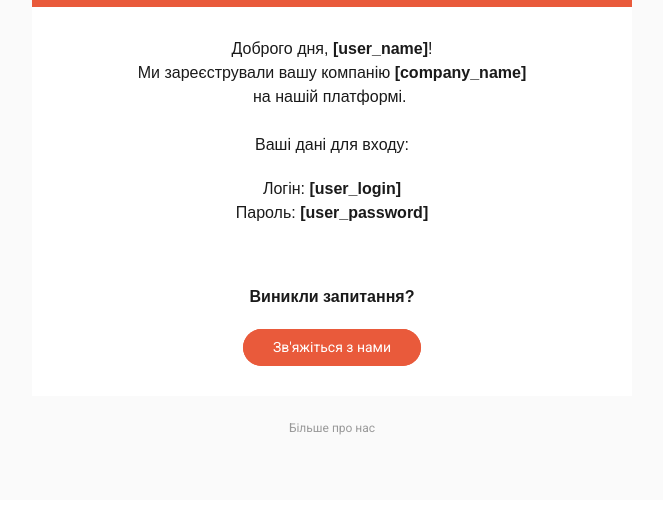
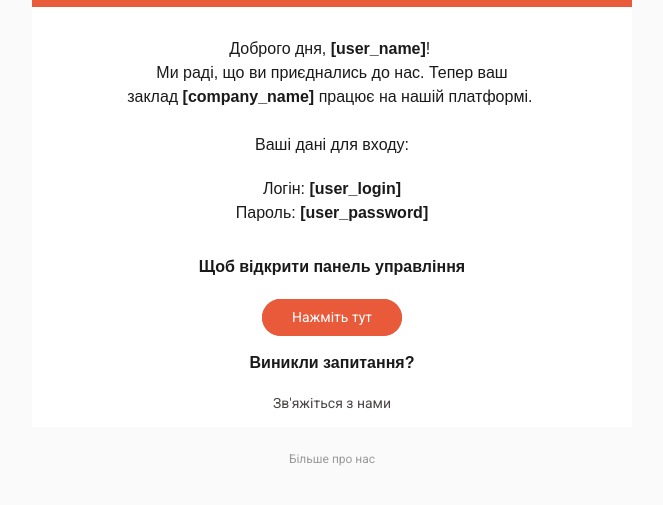
Before and after one commit to TarSen99/niamka-be, a website: page public/emails/Niamka_company_created.html in a window 1280 px wide. Shown: the part 73-578 px from the top of the page, without its empty margins (308-971 px from the left). Drawn offline with Linux system fonts and the light colour scheme.

Commit message:
changed welcome landing

```diff
--- a/public/emails/Niamka_company_created.html
+++ b/public/emails/Niamka_company_created.html
@@ -70,6 +70,9 @@
 			}
 			[data-ogsb] .es-button.es-button-1 {
 				padding: 10px 30px !important;
+			}
+			[data-ogsb] .es-button.es-button-2 {
+				padding: 0px 30px !important;
 			}
 			@media only screen and (max-width: 600px) {
 				p,
@@ -589,10 +592,10 @@
 												align="left"
 												style="
 													margin: 0;
+													padding-bottom: 20px;
 													padding-left: 20px;
 													padding-right: 20px;
 													padding-top: 30px;
-													padding-bottom: 30px;
 												"
 											>
 												<table
@@ -642,11 +645,14 @@
 																				font-size: 16px;
 																			"
 																		>
-																			Доброго дня,<b> [user_name]</b>!<br />Ми
-																			зареєстрували вашу компанію
-																			<strong>[company_name]</strong><br />на
-																			нашій платформі.&nbsp;<br /><br />Ваші
-																			дані для входу:
+																			Доброго дня,<b> [user_name]</b
+																			>!&nbsp;<br />Ми раді, що ви приєднались
+																			до нас. Тепер ваш
+																			<br />заклад&nbsp;<strong
+																				>[company_name] </strong
+																			>працює<strong>&nbsp;</strong>на нашій
+																			платформі.&nbsp;<br /><br />Ваші дані для
+																			входу:
 																		</p>
 																	</td>
 																</tr>
@@ -708,9 +714,10 @@
 																				font-size: 16px;
 																			"
 																		>
-																			Доброго дня,<b> [user_name]</b>!<br />Ми
-																			зареєстрували вашу компанію
-																			<strong>[company_name]&nbsp;</strong>на
+																			Доброго
+																			дня,<b>&nbsp;[user_name]</b>!&nbsp;<br />Ми
+																			раді, що ви приєднались до нас. Тепер ваш
+																			заклад&nbsp;<strong>[company_name]&nbsp;</strong>працює<strong>&nbsp;</strong>на
 																			нашій платформі.&nbsp;<br /><br />Ваші
 																			дані для входу:
 																		</p>
@@ -769,10 +776,131 @@
 												align="left"
 												style="
 													margin: 0;
+													padding-top: 10px;
+													padding-bottom: 10px;
 													padding-left: 20px;
 													padding-right: 20px;
-													padding-top: 30px;
-													padding-bottom: 30px;
+												"
+											>
+												<table
+													cellpadding="0"
+													cellspacing="0"
+													width="100%"
+													style="
+														mso-table-lspace: 0pt;
+														mso-table-rspace: 0pt;
+														border-collapse: collapse;
+														border-spacing: 0px;
+													"
+												>
+													<tr>
+														<td
+															align="center"
+															valign="top"
+															style="padding: 0; margin: 0; width: 560px"
+														>
+															<table
+																cellpadding="0"
+																cellspacing="0"
+																width="100%"
+																role="presentation"
+																style="
+																	mso-table-lspace: 0pt;
+																	mso-table-rspace: 0pt;
+																	border-collapse: collapse;
+																	border-spacing: 0px;
+																"
+															>
+																<tr>
+																	<td
+																		align="center"
+																		style="padding: 0; margin: 0"
+																	>
+																		<p
+																			style="
+																				margin: 0;
+																				-webkit-text-size-adjust: none;
+																				-ms-text-size-adjust: none;
+																				mso-line-height-rule: exactly;
+																				font-family: arial, 'helvetica neue',
+																					helvetica, sans-serif;
+																				line-height: 24px;
+																				color: #1a1a1a;
+																				font-size: 16px;
+																			"
+																		>
+																			<strong
+																				>Щоб відкрити панель управління</strong
+																			>
+																		</p>
+																	</td>
+																</tr>
+																<tr>
+																	<td
+																		align="center"
+																		style="
+																			padding: 0;
+																			margin: 0;
+																			padding-top: 20px;
+																		"
+																	>
+																		<span
+																			class="es-button-border"
+																			style="
+																				border-style: solid;
+																				border-color: #2cb543;
+																				background: #e95a3b;
+																				border-width: 0px;
+																				display: inline-block;
+																				border-radius: 28px;
+																				width: auto;
+																			"
+																			><a
+																				href="https://niamka.com/contact-us"
+																				class="es-button es-button-1"
+																				target="_blank"
+																				style="
+																					mso-style-priority: 100 !important;
+																					text-decoration: none;
+																					-webkit-text-size-adjust: none;
+																					-ms-text-size-adjust: none;
+																					mso-line-height-rule: exactly;
+																					color: #ffffff;
+																					font-size: 14px;
+																					border-style: solid;
+																					border-color: #e95a3b;
+																					border-width: 10px 30px;
+																					display: inline-block;
+																					background: #e95a3b;
+																					border-radius: 28px;
+																					font-family: roboto, 'helvetica neue',
+																						helvetica, arial, sans-serif;
+																					font-weight: normal;
+																					font-style: normal;
+																					line-height: 17px;
+																					width: auto;
+																					text-align: center;
+																				"
+																				>Нажміть тут</a
+																			></span
+																		>
+																	</td>
+																</tr>
+															</table>
+														</td>
+													</tr>
+												</table>
+											</td>
+										</tr>
+										<tr>
+											<td
+												align="left"
+												style="
+													margin: 0;
+													padding-top: 5px;
+													padding-bottom: 15px;
+													padding-left: 20px;
+													padding-right: 20px;
 												"
 											>
 												<table
@@ -840,7 +968,7 @@
 																			style="
 																				border-style: solid;
 																				border-color: #2cb543;
-																				background: #e95a3b;
+																				background: #ffffff;
 																				border-width: 0px;
 																				display: inline-block;
 																				border-radius: 28px;
@@ -848,7 +976,7 @@
 																			"
 																			><a
 																				href="https://niamka.com/contact-us"
-																				class="es-button es-button-1"
+																				class="es-button es-button-2"
 																				target="_blank"
 																				style="
 																					mso-style-priority: 100 !important;
@@ -856,13 +984,13 @@
 																					-webkit-text-size-adjust: none;
 																					-ms-text-size-adjust: none;
 																					mso-line-height-rule: exactly;
-																					color: #ffffff;
+																					color: #4b4646;
 																					font-size: 14px;
 																					border-style: solid;
-																					border-color: #e95a3b;
-																					border-width: 10px 30px;
+																					border-color: #ffffff;
+																					border-width: 0px 30px;
 																					display: inline-block;
-																					background: #e95a3b;
+																					background: #ffffff;
 																					border-radius: 28px;
 																					font-family: roboto, 'helvetica neue',
 																						helvetica, arial, sans-serif;
```
